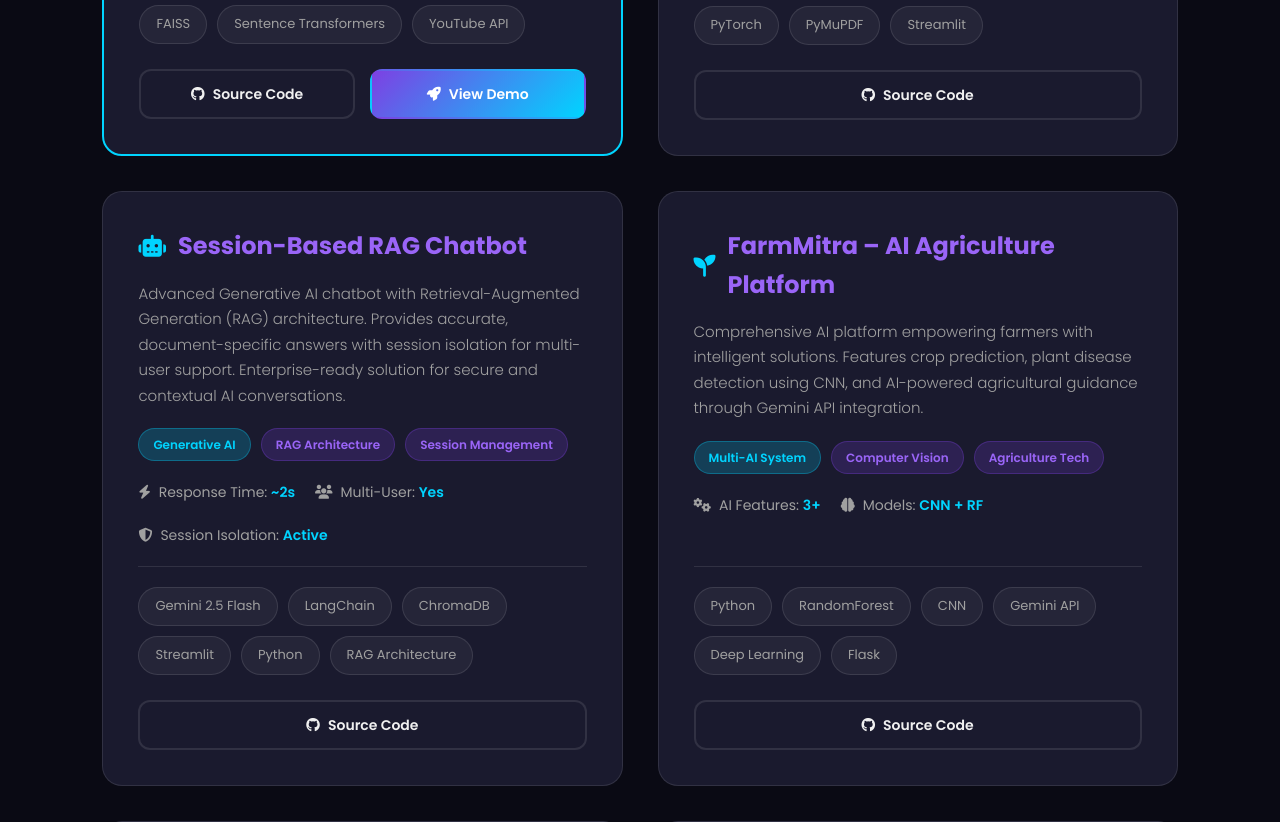
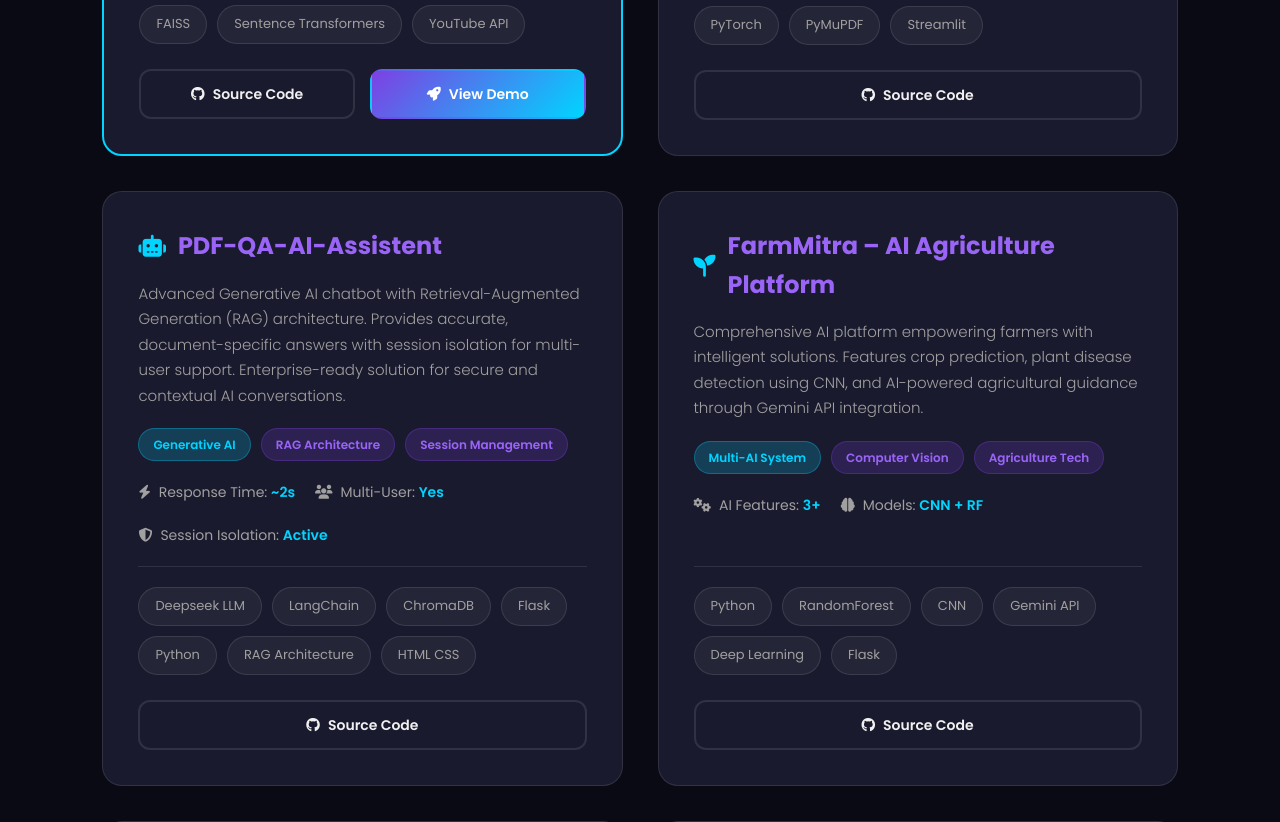
Before and after one commit to abhinandan45/Abhinandan-Sendhav-Portfolio, a Flask app: page /projects in a window 1280 px wide. Shown: the part 889-1711 px from the top of the page. Run offline with Flask 3, Linux system fonts and the light colour scheme.

Commit message:
update projects.html

```diff
--- a/templates/projects.html
+++ b/templates/projects.html
@@ -598,7 +598,7 @@
                 <div>
                     <h2 class="project-title">
                         <i class="fas fa-robot"></i>
-                        Session-Based RAG Chatbot
+                        PDF-QA-AI-Assistent
                     </h2>
                     <p class="project-description">
                         Advanced Generative AI chatbot with Retrieval-Augmented Generation (RAG) architecture.
@@ -630,16 +630,17 @@
 
                 <div>
                     <div class="tech-stack">
-                        <span class="tech-tag">Gemini 2.5 Flash</span>
+                        <span class="tech-tag">Deepseek LLM</span>
                         <span class="tech-tag">LangChain</span>
                         <span class="tech-tag">ChromaDB</span>
-                        <span class="tech-tag">Streamlit</span>
+                        <span class="tech-tag">Flask</span>
                         <span class="tech-tag">Python</span>
                         <span class="tech-tag">RAG Architecture</span>
+                        <span class="tech-tag">HTML CSS</span>
                     </div>
 
                     <div class="project-actions">
-                        <a href="https://github.com/abhinandan45/session-rag-chatbot" target="_blank" class="action-btn code-btn">
+                        <a href="https://github.com/abhinandan45/PDF-QA-AI-Assistent" target="_blank" class="action-btn code-btn">
                             <i class="fab fa-github"></i> Source Code
                         </a>
                     </div>
```
